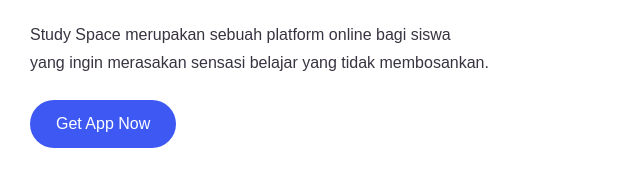
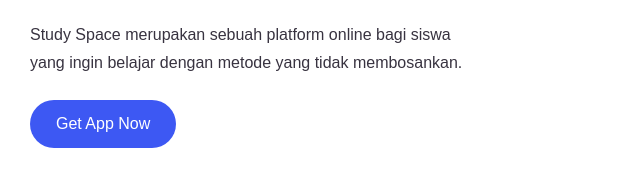
Before and after one commit to tasyaadelia16/tasyaadelia16.github.io, a plain HTML site: page index.html in a window 1280 px wide. Shown: the part 440-631 px from the top of the page, 55-695 px from the left. Drawn offline with Linux system fonts and the light colour scheme; files whose address does not match are found by name.

Commit message:
first commit

```diff
--- a/index.html
+++ b/index.html
@@ -72,7 +72,7 @@
           <div class="badge mb-2"><span class="icon mr-1"><span class="mai-globe"></span></span> #1 Sobat Belajarmu!</div>
           <h1 class="mb-4">Jadikan Belajarmu Menyenangkan!</h1>
           <p class="mb-4">Study Space merupakan sebuah platform online bagi siswa<br>
-          yang ingin merasakan sensasi belajar yang tidak membosankan.</p>
+          yang ingin belajar dengan metode yang tidak membosankan.</p>
           <a href="#" class="btn btn-primary rounded-pill">Get App Now</a>
         </div>
         <div class="col-lg-6 d-none d-lg-block wow zoomIn">
```
